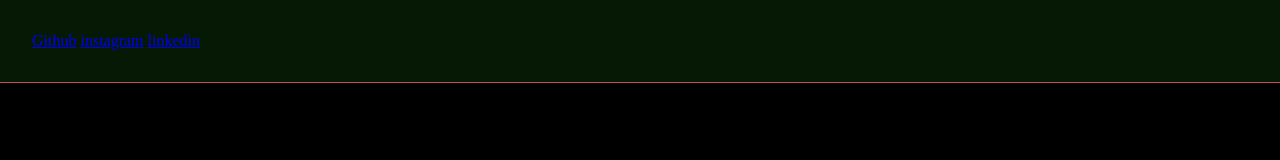
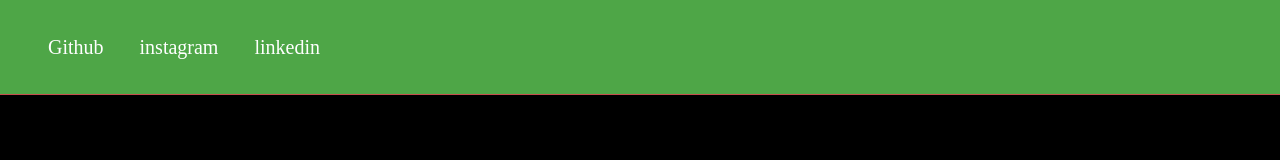
Before and after one commit to joaopedrordm77/ixcola, a plain HTML site: page index.html in a window 1280 px wide. Drawn offline with Linux system fonts and the light colour scheme.

Commit message:
Update index.html

```diff
--- a/index.html
+++ b/index.html
@@ -10,11 +10,20 @@ body{
     background-color:#000000;
 }
 header{
-padding: 32px;
-border-bottom: 1px solid #c64f4f;
-background-color: rgba(64, 246, 51, 0.1);
+    padding: 32px;
+    border-bottom: 1px solid #c64f4f;
+    background-color: rgba(108, 229, 99, 0.726);
 }
-
+header div a {
+    text-align: center; /*Alinhamento no meio do header */
+}
+header div a {
+    color:white; /* a cor do texto */
+    font-size: 20px; /* tamanho da fonte */
+    line-height: 30px; /* espaçamento da linha do texto */
+    margin: 0 16px; /* espaçamento entre os textos */
+    text-decoration: none; /* retirar decoração do texto */
+}
 </style>
 
 
@@ -27,7 +36,7 @@ background-color: rgba(64, 246, 51, 0.1);
 
     <header>
 
-        <div= class="links">
+        <div class="links">
             <a href="http://www.github.com/joaopedrordm77">Github</a>
             <a href="http://www.instagram.com/jprodri208">instagram</a>
         <a href="http://www.linkedin.com">linkedin</a>
```
